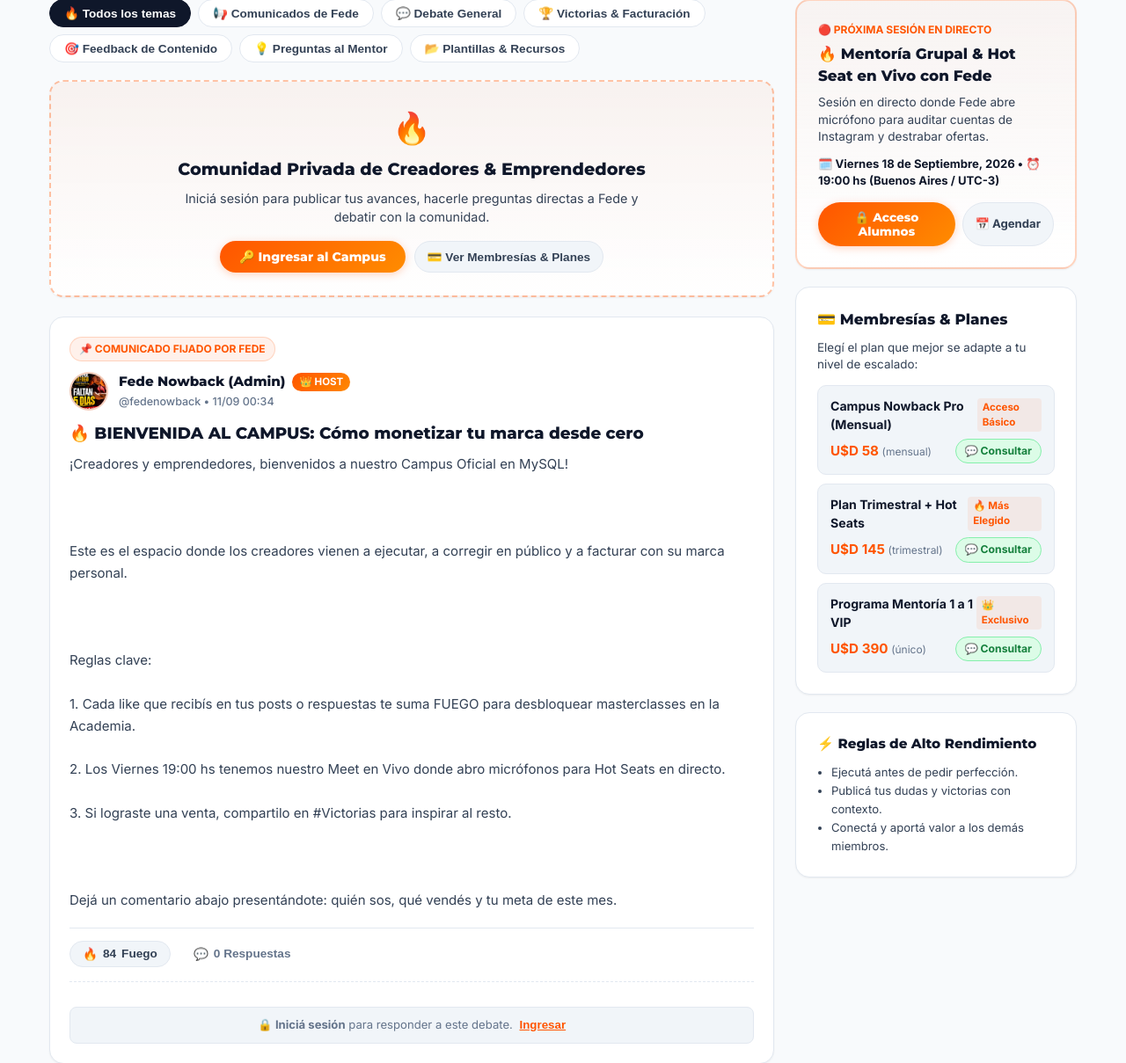
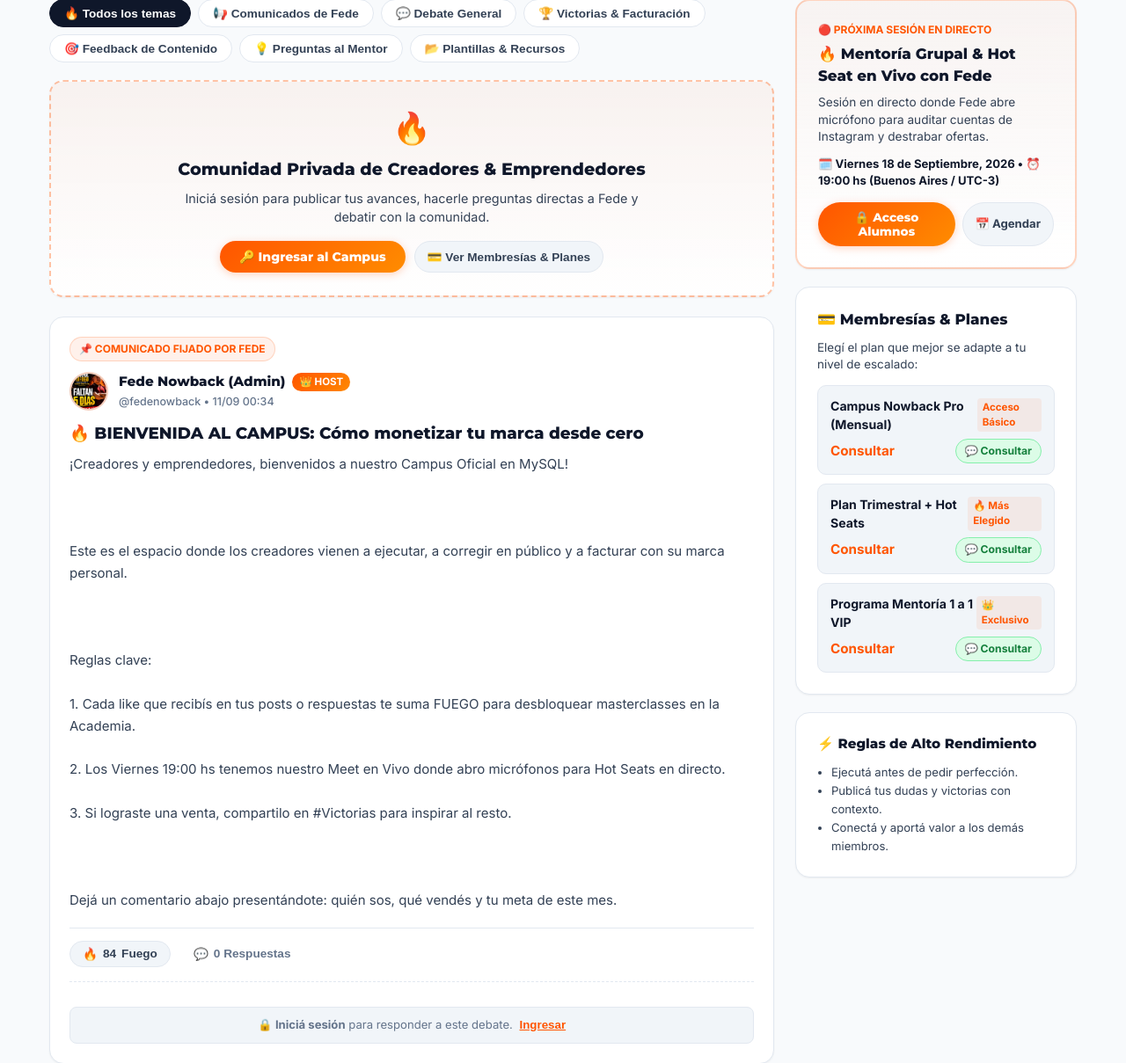
Before and after one commit to elbuje/fedenowback, a PHP site: page /comunidad in a window 1280 px wide. Shown: the part 142-1351 px from the top of the page at 88% size. Run offline with PHP 8.4, Linux system fonts and the light colour scheme; data that the repository does not hold is empty; some libraries are stand-ins or nearby versions.

Commit message:
fix: mostrar Consultar en lugar de precio numérico en widget de membresías y limpiar texto WhatsApp

```diff
--- a/website-php/views/comunidad.php
+++ b/website-php/views/comunidad.php
@@ -432,9 +432,9 @@ $page_desc = "Campus privado de alto rendimiento para creadores y emprendedores.
                     </div>
                     <div style="display: flex; justify-content: space-between; align-items: center; margin-top: 6px;">
                       <div style="font-size: 0.95rem; font-weight: 900; color: var(--c-fire-primary);">
-                        U$D <?= (int)$plan['price_usd'] ?> <span style="font-size: 0.75rem; color: var(--c-text-muted); font-weight: normal;">(<?= htmlspecialchars($plan['period']) ?>)</span>
+                        Consultar
                       </div>
-                      <a href="<?= htmlspecialchars($plan['checkout_url'] ?: ('https://wa.me/5491138205570?text=' . urlencode('Hola Fede! Quiero consultar sobre el plan ' . $plan['name'] . ' (U$D ' . $plan['price_usd'] . ')'))) ?>" target="_blank" rel="noopener" class="btn-reaction" style="padding: 4px 10px; font-size: 0.76rem; font-weight: 700; color: #15803d; background: #dcfce7; text-decoration: none; border-color: #86efac;">
+                      <a href="<?= htmlspecialchars($plan['checkout_url'] ?: ('https://wa.me/5491138205570?text=' . urlencode('Hola Fede! Quiero consultar sobre el plan ' . $plan['name']))) ?>" target="_blank" rel="noopener" class="btn-reaction" style="padding: 4px 10px; font-size: 0.76rem; font-weight: 700; color: #15803d; background: #dcfce7; text-decoration: none; border-color: #86efac;">
                         💬 Consultar
                       </a>
                     </div>
```
